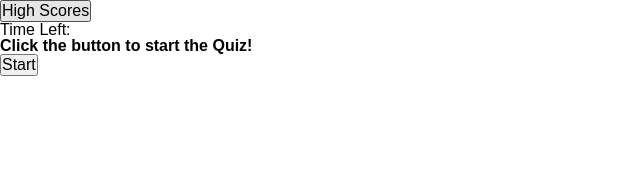
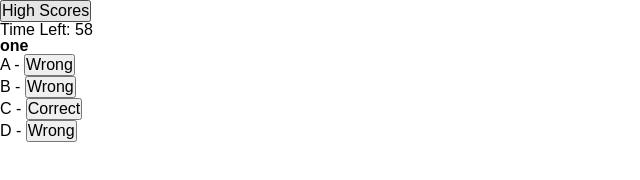
Before and after one commit to Spikey1289/Bootcamp-Coding-Quiz, a plain HTML site: page index.html in a window 1280 px wide. Both pictures are taken after a click on the button "Start". Shown: the whole page, without its empty margins (0-640 px from the left). Drawn offline with Linux system fonts and the light colour scheme.

Commit message:
quiz loads, checks answers, and gives a message.

```diff
--- a/Assets/JavaScript/script.js
+++ b/Assets/JavaScript/script.js
@@ -1,24 +1,29 @@
 var timeEl = document.querySelector(".timer");
 var cardEl = document.querySelector(".card");
-var startBtnEl = document.querySelector("#startbtn");
+var startBtnEl = document.getElementById("startBtn");
+var cardBtnEl = document.querySelector(".cardBtn");
+
 var secondsLeft;
+var questNumber = 0;
 var questList = [];
 var answerList = [];
 var storeScores = [];
 
+//main storage object for the quiz questions
 var questions = {
-    0: { N: 1, Q: "one", A: ["C1", "w", "w", "w"] },
-    1: { N: 2, Q: "two", A: ["C2", "w", "w", "w"] },
-    2: { N: 3, Q: "three", A: ["C3", "w", "w", "w"] },
-    3: { N: 4, Q: "four", A: ["C4", "w", "w", "w"] },
-    4: { N: 5, Q: "five", A: ["C5", "w", "w", "w"] },
-    5: { N: 6, Q: "six", A: ["C6", "w", "w", "w"] },
-    6: { N: 7, Q: "seven", A: ["C7", "w", "w", "w"] },
-    7: { N: 8, Q: "eight", A: ["C8", "w", "w", "w"] },
-    8: { N: 9, Q: "nine", A: ["C9", "w", "w", "w"] },
-    9: { N: 10, Q: "ten", A: ["C10", "w", "w", "w"] }
+    0: { N: 1, Q: "one", A: [["C1", "Correct"], ["w", "Wrong"], ["w", "Wrong"], ["w", "Wrong"]] },
+    1: { N: 2, Q: "two", A: [["C2", "Correct"], ["w", "Wrong"], ["w", "Wrong"], ["w", "Wrong"]] },
+    2: { N: 3, Q: "three", A: [["C3", "Correct"], ["w", "Wrong"], ["w", "Wrong"], ["w", "Wrong"]] },
+    3: { N: 4, Q: "four", A: [["C4", "Correct"], ["w", "Wrong"], ["w", "Wrong"], ["w", "Wrong"]] },
+    4: { N: 5, Q: "five", A: [["C5", "Correct"], ["w", "Wrong"], ["w", "Wrong"], ["w", "Wrong"]] },
+    5: { N: 6, Q: "six", A: [["C6", "Correct"], ["w", "Wrong"], ["w", "Wrong"], ["w", "Wrong"]] },
+    6: { N: 7, Q: "seven", A: [["C7", "Correct"], ["w", "Wrong"], ["w", "Wrong"], ["w", "Wrong"]] },
+    7: { N: 8, Q: "eight", A: [["C8", "Correct"], ["w", "Wrong"], ["w", "Wrong"], ["w", "Wrong"]] },
+    8: { N: 9, Q: "nine", A: [["C9", "Correct"], ["w", "Wrong"], ["w", "Wrong"], ["w", "Wrong"]] },
+    9: { N: 10, Q: "ten", A: [["C10", "Correct"], ["w", "Wrong"], ["w", "Wrong"], ["w", "Wrong"]] }
 }
 
+//when called, shuffles the input array and returns it
 function shuffle(array){
     let index = array.length, randomIndex;
 
@@ -31,28 +36,91 @@ function shuffle(array){
     return array;
 }
 
+//sets the page to its initial state when called
 function initialState() {
+    timeEl.textContent = "60";
+}
+
+//re-populates the questList array
+function populateQuestions() {
+    questList = [];
+
+    for (let i = 0; i < 10; i++) {
+        questList.push(questions[i].N);
+    }
+    questList = shuffle(questList);
+
 
 }
 
-function quiz() {
+//starts the quiz when start button is pressed
+function startQuiz() {
+
+    //resets question number counter
+    questNumber = 0;
+
+    //start timer
     Timer();
 
-    for (var i = 0; i < 10; i++) {
-        questList.push(questions[i].N);
+    //removes start button
+    startBtnEl.style.display = 'none';
+
+    //randomizes the questions
+    populateQuestions();
+
+    //generates the first question
+    questionGen();
+}
+
+//generates a question based off of questNumber
+function questionGen() {
+    //the questList is randomized, but it's 1-10, so you need to subtract 1 to get the index to match
+    let objectIndex = questList[questNumber] - 1;
+
+    if(questNumber >= 10){
+        // endScreen();
+        console.log("done")
+        return;
     }
 
-    console.log(questList);
-    questList = shuffle(questList);
+    //sets the H1 to the question
+    document.querySelector('.cardH1').innerText = questions[objectIndex].Q;
 
-    for (var i = 0; i < questList.length; i++) {
-        var objectIndex = questList[i] - 1;
-        console.log(questions[objectIndex].Q);
-        answerList = questions[objectIndex].A;
-        answerList = shuffle(answerList);
-        for (var x = 0; x < answerList.length; x++) {
-            console.log(answerList[x]);
+    //sets the answers list
+    answerList = questions[objectIndex].A;
+    answerList = shuffle(answerList);
+    // console.log(answerList);
+    let buttonsEL = document.querySelectorAll("#questions li");
+
+    //makes answer buttons based off of the answer list
+    for (let i = 0; i < answerList.length; i++) {
+        let letter = "";
+        switch(true){
+            case (i === 0):
+                letter = "A - ";
+            break;
+            case (i === 1):
+                letter = "B - ";
+                break;
+            case (i === 2):
+                letter = "C - ";
+                break;
+            case (i === 3):
+                letter = "D - ";
+                break;
         }
+        buttonsEL[i].innerHTML = letter + "<button id='"+ answerList[i][0] +"'>" + answerList[i][1] +"</button>";
+    }
+}
+
+//checks if the ID fed to it is 'w'. If it is not, next question
+function checkAnswer(i){
+    if (i === "w"){
+        secondsLeft--;
+        document.querySelector("#feedback").textContent = "wrong, -1 second";
+    } else {
+        document.querySelector("#feedback").textContent = "correct!";
+        questNumber++;
     }
 }
 
@@ -60,6 +128,7 @@ function highScores() {
 
 }
 
+//displays the end screed, resets everything
 function endScreen() {
 
 }
@@ -68,11 +137,12 @@ function Timer() {
     secondsLeft = 60;
     var time = setInterval(function () {
         secondsLeft--;
-        timeEl.textContent = secondsLeft + "";
+        timeEl.textContent = secondsLeft;
 
-        if (secondsLeft === 0) {
+        if (secondsLeft <= 0) {
             // endScreen();
             clearInterval(time);
+            console.log("done");
             return;
         }
     }, 1000);
@@ -81,3 +151,16 @@ function Timer() {
 function clearScores() {
     storeScores = [];
 }
+
+initialState();
+
+document.querySelector('#startBtn').addEventListener("click", function(){
+    startQuiz();
+})
+
+document.querySelector("#questions").addEventListener("click", function(evt){
+    var target = evt.target.id;
+    // console.log(target);
+    checkAnswer(target);
+    questionGen();
+})
--- a/index.html
+++ b/index.html
@@ -18,8 +18,17 @@
     </header>
 
     <main class="card">
-        <h1 id="header">Click the button to start the Quiz!</h1>
-        <button id="startbtn">Start</button>
+        <h1 class="cardH1"></h1>
+        <button id="startBtn">Start</button>
+        <div id="questions">
+            <ul>
+                <li>A - <button>test</button></li>
+                <li>B - <button>test</button></li>
+                <li>C - <button>test</button></li>
+                <li>D - <button>test</button></li>
+            </ul>
+        </div>
+        <p id="feedback"></p>
     </main>
 
 
```
